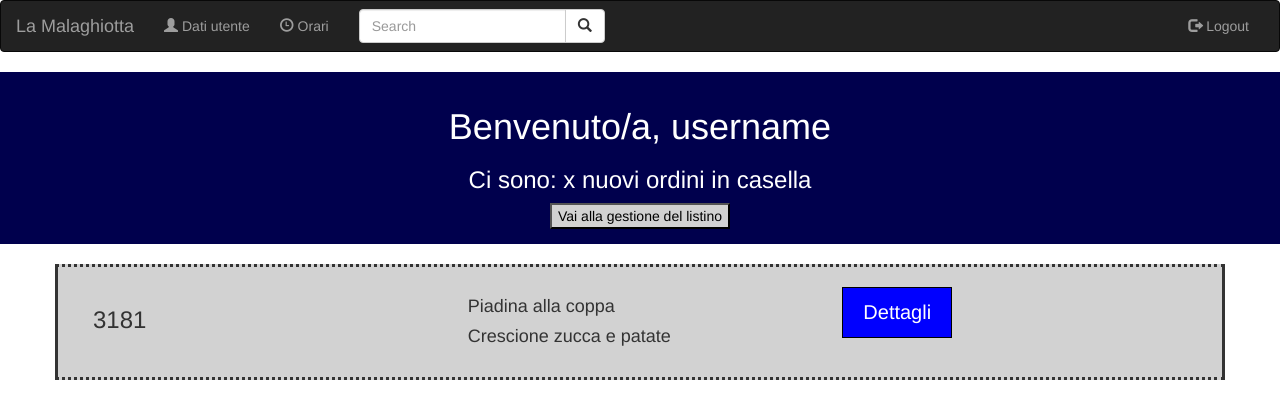
After one commit to KnightOfDolAmroth/Food-service-website, a PHP site: page /html/admin_home.php in a window 1280 px wide. The commit adds this page. Shown: the top 419 px of the page. Run offline with PHP 8.4, Linux system fonts and the light colour scheme; some libraries are stand-ins or nearby versions.

Commit message:
First arrangement of admin home

```diff
--- /dev/null
+++ b/src/css/admin_home.css
@@ -0,0 +1,32 @@
+header {
+  background-color: #00004d;
+  text-align: center;
+  color: #ffffff;
+  padding: 15px;
+  margin-bottom: 20px;
+}
+
+header > button {
+  background-color: #D2D2D2;
+  color: black;
+}
+
+.row {
+  border-top-style: dotted;
+  border-right-style: solid;
+  border-bottom-style: dotted;
+  border-left-style: solid;
+  background-color: #D2D2D2;
+  padding: 20px;
+}
+
+.details {
+  background-color: blue;
+  border: solid 1px black;
+  color: white;
+  padding: 10px 20px;
+  text-align: center;
+  text-decoration: none;
+  display: inline-block;
+  font-size: 20px;
+}
--- a/src/css/user_home.css
+++ b/src/css/user_home.css
@@ -78,8 +78,4 @@ article {
     -webkit-flex: 1;
     order: 2;
   }
-
-  #problem {
-    margin-right: 15px;
-  }
 }
--- /dev/null
+++ b/src/html/admin_home.php
@@ -0,0 +1,72 @@
+<!DOCTYPE html>
+<html lang="it">
+  <head>
+    <title>Gestione ordinazioni</title>
+    <meta charset="utf-8">
+    <meta name="viewport" content="width=device-width, initial-scale=1.0">
+    <link rel="stylesheet" href="https://maxcdn.bootstrapcdn.com/bootstrap/3.3.7/css/bootstrap.min.css">
+    <link href="../css/admin_home.css" rel="stylesheet" type="text/css"/>
+    <script src="https://ajax.googleapis.com/ajax/libs/jquery/3.2.1/jquery.min.js"></script>
+  </head>
+
+  <body>
+    <nav class="navbar fixed-top navbar-inverse">
+      <div class="container-fluid">
+        <div class="navbar-header">
+          <button type="button" class="navbar-toggle" data-toggle="collapse" data-target="#myNavbar">
+            <span class="icon-bar"></span>
+            <span class="icon-bar"></span>
+            <span class="icon-bar"></span>
+          </button>
+          <a class="navbar-brand" href="./homepage.html">La Malaghiotta</a>
+        </div>
+        <div class="collapse navbar-collapse" id="myNavbar">
+          <ul class="nav navbar-nav">
+            <li><a href="#"><span class="glyphicon glyphicon-user"></span> Dati utente</a></li>
+            <li><a href="#"><span class="glyphicon glyphicon-time"></span> Orari</a></li>
+          </ul>
+          <form class="navbar-form navbar-left" action="/action_page.php">
+            <div class="input-group">
+              <input type="text" class="form-control" placeholder="Search">
+              <div class="input-group-btn">
+                <button class="btn btn-default" type="submit">
+                  <i class="glyphicon glyphicon-search"></i>
+                </button>
+              </div>
+            </div>
+          </form>
+          <ul class="nav navbar-nav navbar-right">
+            <li><a href="./logout.php"><span class="glyphicon glyphicon-log-out"></span> Logout</a></li>
+          </ul>
+        </div>
+      </div>
+    </nav>
+
+    <header>
+      <h1>Benvenuto/a, username</h1>
+      <h3>Ci sono: x nuovi ordini in casella</h3>
+      <button type="button" value="Go to menu management" onclick="window.location.href='./gestore.php';"> Vai alla gestione del listino </button>
+    </header>
+
+    <div class="container">
+      <div class="row">
+        <div class="col-6 col-md-4">
+          <!-- Identificativo dell'ordine -->
+          <h3>3181</h3>
+        </div>
+        <div class="col 6 col-md-4">
+          <!-- Prodotti base dell'ordine (sono escluse le aggiunte) -->
+          <h4>Piadina alla coppa</h4>
+          <h4>Crescione zucca e patate<h4>
+        </div>
+        <div class="col-6 col-md-4">
+          <!-- Dettagli dell'ordinazione (aggiunte incluse) contenute in un modal apposito per gli ordini -->
+          <button class="details" type="button" onclick="">
+            Dettagli
+          </button>
+        </div>
+      </div>
+    </div>
+
+  </body>
+</html>
--- a/src/html/user_home.php
+++ b/src/html/user_home.php
@@ -97,7 +97,7 @@
   </nav>
 
   <header>
-    <h1>Benvenuto, <?php echo $username; ?></h1>
+    <h1>Benvenuto/a, <?php echo $username; ?></h1>
     <h3>Hai accumulato: <?php echo $punti; ?> punti</h3>
   </header>
 
```
Also changed, not shown: src/html/caricamento_ordini.php (added, +16 -0 lines), src/html/order_modal.html (added, +12 -0 lines).
